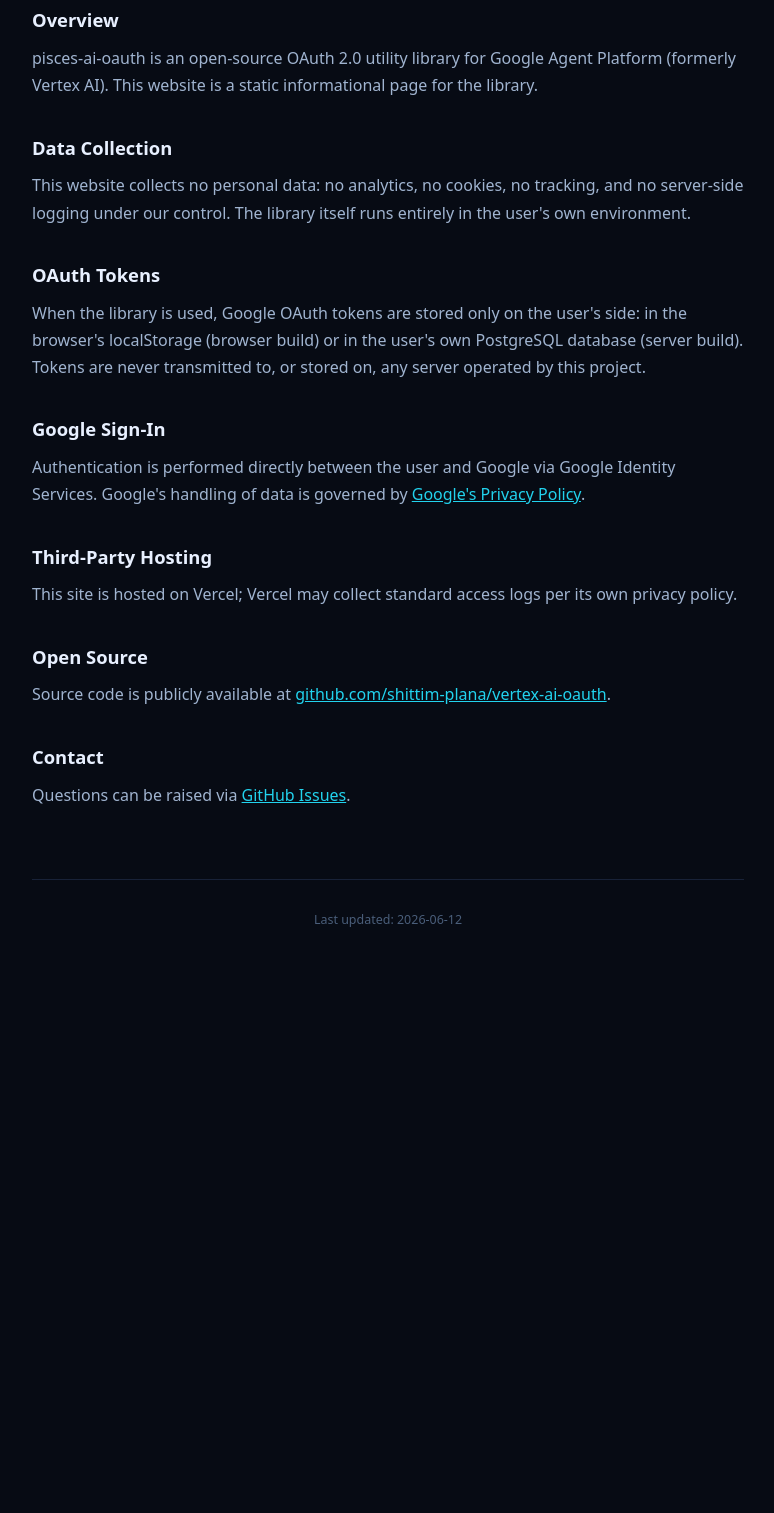
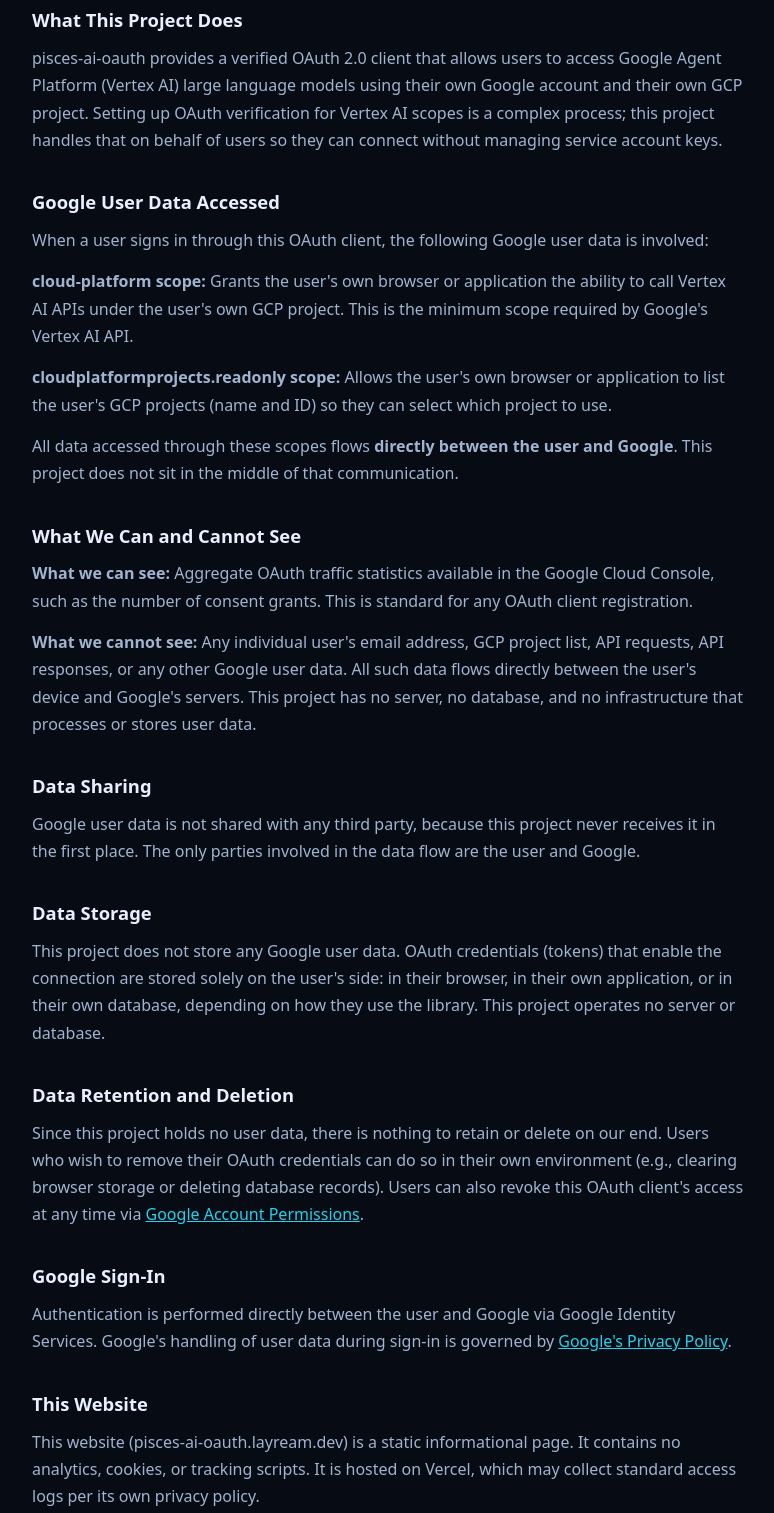
Before and after one commit to shittim-plana/vertex-ai-oauth, a website: page privacy.html in a window 1280 px wide. Shown: the part 219-1732 px from the top of the page, without its empty margins (252-1026 px from the left). Before the commit the page ends 1202 px from the top, so only its background shows below. Drawn offline with Linux system fonts and the light colour scheme.

Commit message:
docs: rewrite privacy policy

```diff
--- a/privacy.html
+++ b/privacy.html
@@ -37,28 +37,47 @@
 <h1>Privacy Policy</h1>
 
 <section>
-<h2>Overview</h2>
-<p>pisces-ai-oauth is an open-source OAuth 2.0 utility library for Google Agent Platform (formerly Vertex AI). This website is a static informational page for the library.</p>
+<h2>What This Project Does</h2>
+<p>pisces-ai-oauth provides a verified OAuth 2.0 client that allows users to access Google Agent Platform (Vertex AI) large language models using their own Google account and their own GCP project. Setting up OAuth verification for Vertex AI scopes is a complex process; this project handles that on behalf of users so they can connect without managing service account keys.</p>
 </section>
 
 <section>
-<h2>Data Collection</h2>
-<p>This website collects no personal data: no analytics, no cookies, no tracking, and no server-side logging under our control. The library itself runs entirely in the user's own environment.</p>
+<h2>Google User Data Accessed</h2>
+<p>When a user signs in through this OAuth client, the following Google user data is involved:</p>
+<p><strong>cloud-platform scope:</strong> Grants the user's own browser or application the ability to call Vertex AI APIs under the user's own GCP project. This is the minimum scope required by Google's Vertex AI API.</p>
+<p><strong>cloudplatformprojects.readonly scope:</strong> Allows the user's own browser or application to list the user's GCP projects (name and ID) so they can select which project to use.</p>
+<p>All data accessed through these scopes flows <strong>directly between the user and Google</strong>. This project does not sit in the middle of that communication.</p>
 </section>
 
 <section>
-<h2>OAuth Tokens</h2>
-<p>When the library is used, Google OAuth tokens are stored only on the user's side: in the browser's localStorage (browser build) or in the user's own PostgreSQL database (server build). Tokens are never transmitted to, or stored on, any server operated by this project.</p>
+<h2>What We Can and Cannot See</h2>
+<p><strong>What we can see:</strong> Aggregate OAuth traffic statistics available in the Google Cloud Console, such as the number of consent grants. This is standard for any OAuth client registration.</p>
+<p><strong>What we cannot see:</strong> Any individual user's email address, GCP project list, API requests, API responses, or any other Google user data. All such data flows directly between the user's device and Google's servers. This project has no server, no database, and no infrastructure that processes or stores user data.</p>
+</section>
+
+<section>
+<h2>Data Sharing</h2>
+<p>Google user data is not shared with any third party, because this project never receives it in the first place. The only parties involved in the data flow are the user and Google.</p>
+</section>
+
+<section>
+<h2>Data Storage</h2>
+<p>This project does not store any Google user data. OAuth credentials (tokens) that enable the connection are stored solely on the user's side: in their browser, in their own application, or in their own database, depending on how they use the library. This project operates no server or database.</p>
+</section>
+
+<section>
+<h2>Data Retention and Deletion</h2>
+<p>Since this project holds no user data, there is nothing to retain or delete on our end. Users who wish to remove their OAuth credentials can do so in their own environment (e.g., clearing browser storage or deleting database records). Users can also revoke this OAuth client's access at any time via <a href="https://myaccount.google.com/permissions">Google Account Permissions</a>.</p>
 </section>
 
 <section>
 <h2>Google Sign-In</h2>
-<p>Authentication is performed directly between the user and Google via Google Identity Services. Google's handling of data is governed by <a href="https://policies.google.com/privacy">Google's Privacy Policy</a>.</p>
+<p>Authentication is performed directly between the user and Google via Google Identity Services. Google's handling of user data during sign-in is governed by <a href="https://policies.google.com/privacy">Google's Privacy Policy</a>.</p>
 </section>
 
 <section>
-<h2>Third-Party Hosting</h2>
-<p>This site is hosted on Vercel; Vercel may collect standard access logs per its own privacy policy.</p>
+<h2>This Website</h2>
+<p>This website (pisces-ai-oauth.layream.dev) is a static informational page. It contains no analytics, cookies, or tracking scripts. It is hosted on Vercel, which may collect standard access logs per its own privacy policy.</p>
 </section>
 
 <section>
@@ -68,10 +87,11 @@
 
 <section>
 <h2>Contact</h2>
-<p>Questions can be raised via <a href="https://github.com/shittim-plana/vertex-ai-oauth/issues">GitHub Issues</a>.</p>
+<p>Questions about this privacy policy can be raised via <a href="https://github.com/shittim-plana/vertex-ai-oauth/issues">GitHub Issues</a>.</p>
 </section>
+
 </main>
-<footer class="foot">Last updated: 2026-06-12</footer>
+<footer class="foot">Last updated: 2026-07-10</footer>
 </div>
 </body>
 </html>
```
